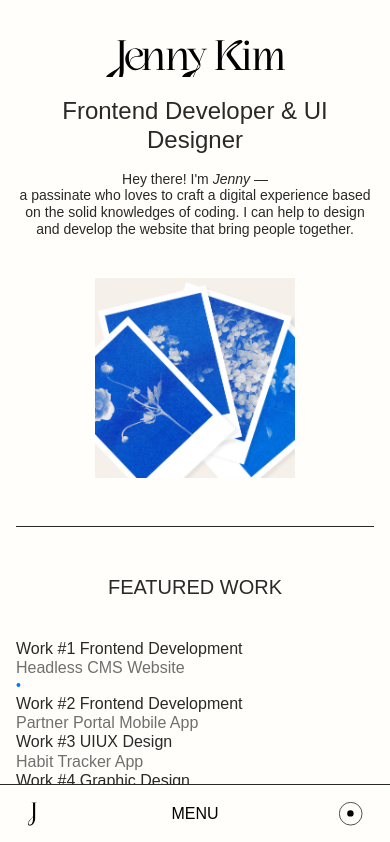
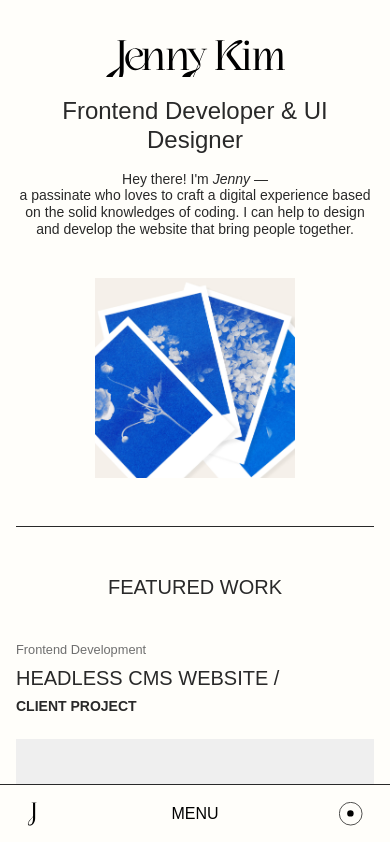
Before and after one commit to jennysujukim/jennykim-portfolio-2024, a React (Vite) app: page / in a window 390 px wide. Shown: the top 842 px of the page. Built offline with nearby package versions, Linux system fonts and the light colour scheme.

Commit message:
design: remove stickyContent on homepage when viewport is mobile/tablet

```diff
--- a/src/layouts/StickyLayout/StickyLayout.tsx
+++ b/src/layouts/StickyLayout/StickyLayout.tsx
@@ -1,21 +1,35 @@
+import useResponsive from '../../hooks/useResponsive';
+import { BreakpointType } from '../../types/enums/BreakpointType';
 // styles
 import styles from './StickyLayout.module.scss'
 
 type StickyLayoutProps = {
   stickyContent: React.ReactNode;
   scrollContent: React.ReactNode;
+  stickyContentSpacing: boolean;
+  scrollContentSpacing: boolean;
 }
 
 export default function StickyLayout({
   stickyContent,
-  scrollContent }: StickyLayoutProps) {
+  scrollContent,
+  stickyContentSpacing,
+  scrollContentSpacing }: StickyLayoutProps) {
+
+  const isResponsive = useResponsive();
 
   return (
     <div className={styles.Wrapper}>
-      <section className={`Section ${styles.Sticky_Cont}`}>
+      <section className={stickyContentSpacing ? `Section ${styles.Sticky_Cont}` :
+        isResponsive === BreakpointType.Mobile || isResponsive === BreakpointType.Tablet ? styles.Sticky_Cont :
+        `Section ${styles.Sticky_Cont}`}
+      >
         {stickyContent}
       </section>
-      <section className={`Section ${styles.Scroll_Cont}`}>
+      <section className={scrollContentSpacing ? `Section ${styles.Scroll_Cont}` :
+        isResponsive === BreakpointType.Mobile || isResponsive === BreakpointType.Tablet ? styles.Sticky_Cont :
+        `Section ${styles.Scroll_Cont}`}
+      >
         {scrollContent}
       </section>
     </div>
--- a/src/pages/HomePage/HomePage.tsx
+++ b/src/pages/HomePage/HomePage.tsx
@@ -52,7 +52,9 @@ export default function HomePage() {
       </div>
       <StickyLayout
         stickyContent={<StickyContent allProjects={featuredWork} />}
-        scrollContent={<ScrollContent allProjects={featuredWork}/>}
+        stickyContentSpacing={false}
+        scrollContent={<ScrollContent allProjects={featuredWork} />}
+        scrollContentSpacing={true}
       />
       <div className={styles.Divider_Cont}>
         { isResponsive === BreakpointType.Mobile && <hr className="Line"></hr> }
--- a/src/pages/HomePage/Stickycontent/StickyContent.tsx
+++ b/src/pages/HomePage/Stickycontent/StickyContent.tsx
@@ -1,5 +1,7 @@
 import { Project } from "../../../types/models/Project"
 import { useIndicatorContext } from "../../../hooks/useIndicatorContext";
+import useResponsive from "../../../hooks/useResponsive";
+import { BreakpointType } from "../../../types/enums/BreakpointType";
 // components
 import Tab from "../../../components/atoms/Tab";
 
@@ -10,8 +12,11 @@ type StickyContentProps = {
 export default function StickyContent({ allProjects }: StickyContentProps) {
 
   const { isActive } = useIndicatorContext();
+  const isResponsive = useResponsive();
 
   return (
+    <>
+      {isResponsive !== BreakpointType.Mobile && isResponsive !== BreakpointType.Tablet && (
         <ul>
           {allProjects.map((project, index) => (
             <Tab
@@ -24,5 +29,7 @@ export default function StickyContent({ allProjects }: StickyContentProps) {
             />
           ))}
         </ul>
+      )}
+    </>
   )
 }
```
Lines whose indentation alone changed are shown as unchanged.
